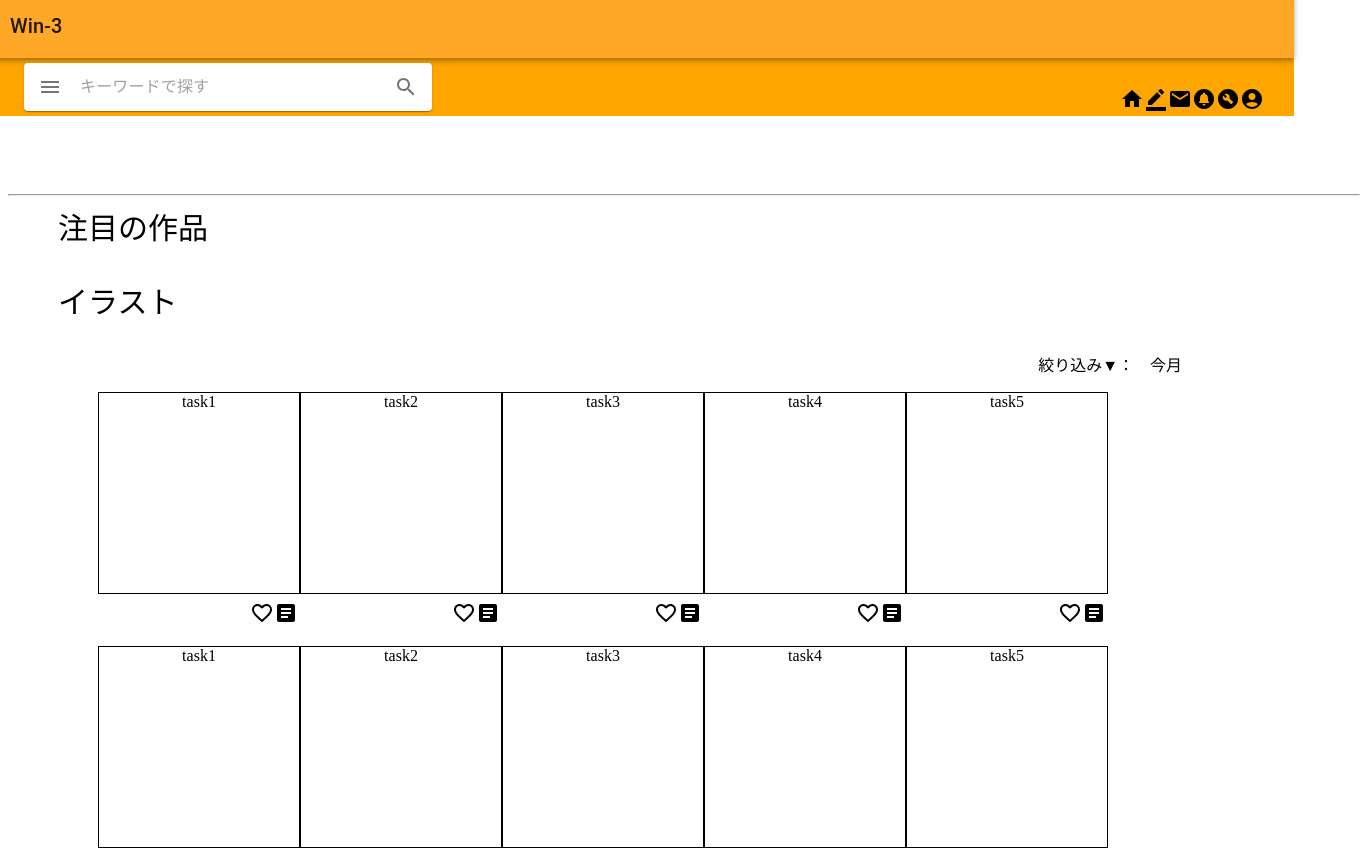
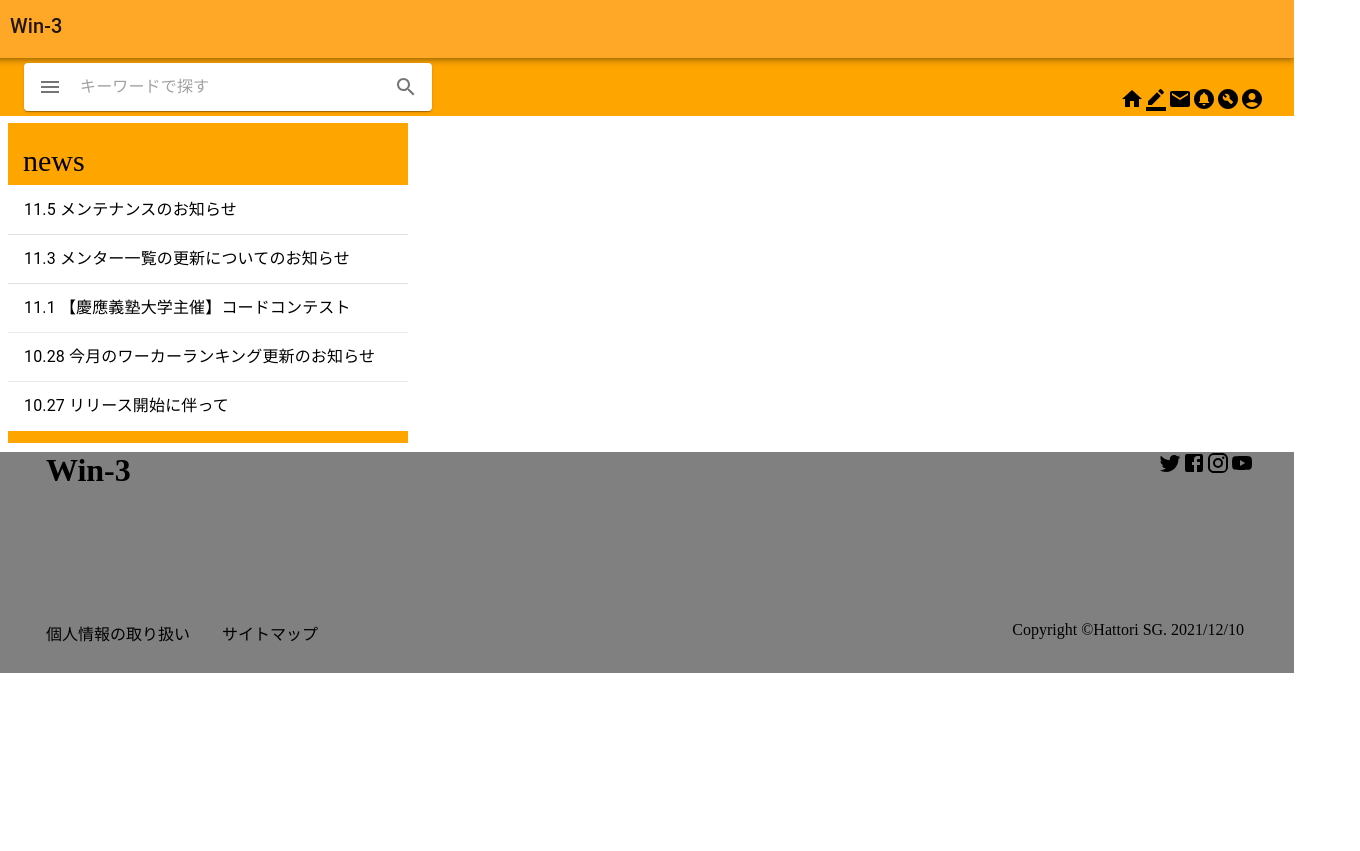
Before and after one commit to Ayataka0203/win-3, a React app: page / in a window 1280 px wide. Shown: the top 851 px of the page, 1360 px wide, since content can reach past the window. After the commit the page ends 800 px from the top, so only its background shows below. Built offline with nearby package versions, Linux system fonts and the light colour scheme.

Commit message:
更新　1/24/1:53

```diff
--- a/src/components/App.js
+++ b/src/components/App.js
@@ -5,14 +5,17 @@
 import Main2 from "./Main2";
 import Main3 from "./Main3";
 import Main4 from "./Main4";
+import Main5 from "./Main5";
 import Main6 from "./Main6";
 import Main7 from "./Main7";
 import Main8 from "./Main8";
 import Footer from "./Footer";
+
 //コメントアウト　　　　　　{/*  コメント　　　　　　*/}
-//プロフィール画面：Header+Main1+Main2+Footer
-//作品閲覧画面：Header+Main3+Main4+Footer
-//ホーム画面：：Header+Main5+Main6+Main7+Main8+Footer
+//プロフィール画面 ：Header+Main1+Main2+Footer
+//作品閲覧画面    ：Header+Main3+Main4+Footer
+//ホーム画面      ：Header+Main5+Main6+Main7+Main8+Footer
+//作品投稿画面    :Header+Footer
 
 class App extends React.Component {
   render() {
@@ -43,6 +46,11 @@
         */}
         {
           <p>
+            <Main5 />
+          </p>
+        }
+        {/*
+          <p>
             <Main6 />
           </p>
         }
@@ -55,7 +63,7 @@
           <p>
             <Main8 />
           </p>
-        }
+        */}
         {
           <p>
             <Footer />
--- /dev/null
+++ b/src/components/Main5.js
@@ -0,0 +1,56 @@
+import React from "react";
+import List from "@mui/material/List";
+import ListItem from "@mui/material/ListItem";
+import ListItemText from "@mui/material/ListItemText";
+import Divider from "@mui/material/Divider";
+import Box from "@mui/material/Box";
+
+class Main5 extends React.Component {
+  render() {
+    return (
+      <div className="main5">
+        <div className="news">
+          <div className="newsTitle">news</div>
+          <List component="nav" aria-label="mailbox folders">
+            <ListItem button>
+              <ListItemText primary="11.5 メンテナンスのお知らせ" />
+            </ListItem>
+            <Divider />
+            <ListItem button divider>
+              <ListItemText primary="11.3 メンター一覧の更新についてのお知らせ" />
+            </ListItem>
+            <ListItem button>
+              <ListItemText primary="11.1 【慶應義塾大学主催】コードコンテスト" />
+            </ListItem>
+            <Divider light />
+            <ListItem button>
+              <ListItemText primary="10.28 今月のワーカーランキング更新のお知らせ" />
+            </ListItem>
+            <Divider light />
+            <ListItem button>
+              <ListItemText primary="10.27 リリース開始に伴って" />
+            </ListItem>
+          </List>
+          <div className="newsBox1">
+            <Box
+              sx={{
+                width: 400,
+                height: 320
+              }}
+            />
+          </div>
+          <div className="newsBox2">
+            <Box
+              sx={{
+                width: 400,
+                height: 246
+              }}
+            />
+          </div>
+        </div>
+      </div>
+    );
+  }
+}
+
+export default Main5;
--- a/src/components/styles.css
+++ b/src/components/styles.css
@@ -144,3 +144,24 @@
 .main6 {
   margin-top: 100px;
 }
+
+.news {
+  width: 400px;
+}
+
+.newsTitle {
+  font-size: 30px;
+  text-align: left;
+  margin-left: 15px;
+  margin-top: 50px;
+}
+
+.newsBox1 {
+  margin-top: -315px;
+  background-color: orange;
+}
+
+.newsBox2 {
+  margin-top: -258px;
+  background-color: white;
+}
```
